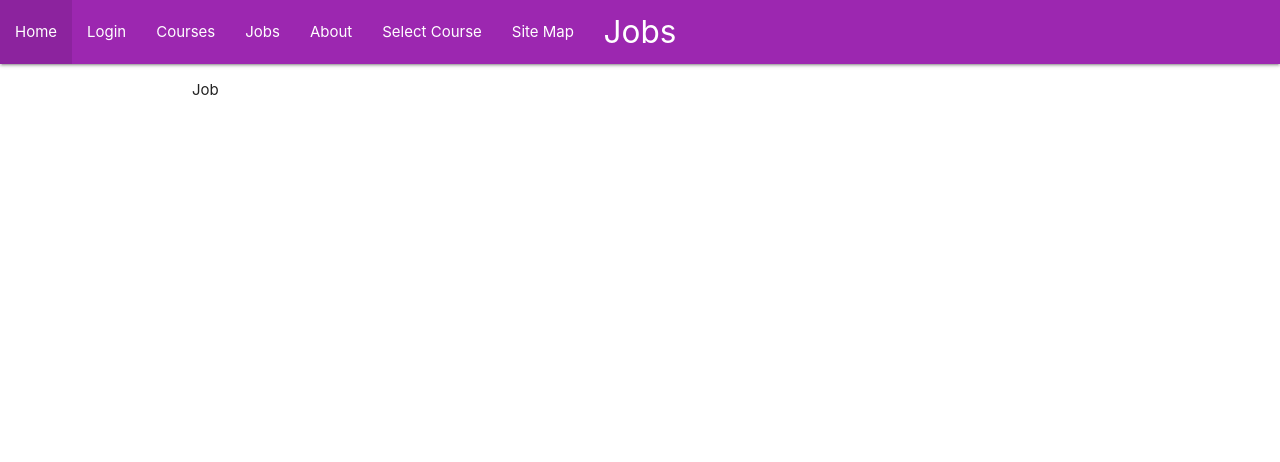
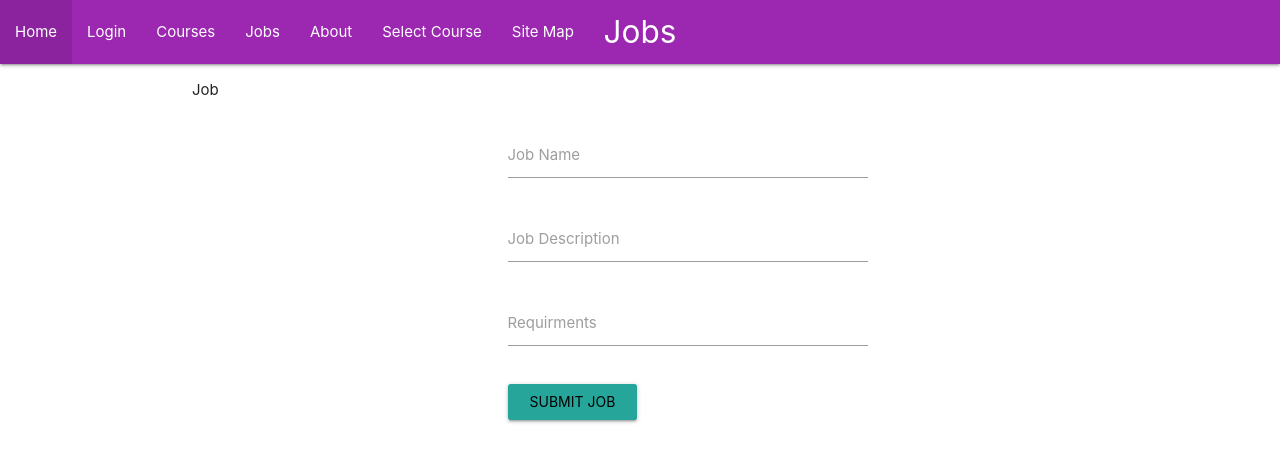
Before and after one commit to coderGambit/flaskmvc, a Flask app: template App/templates/jobs.html in a window 1280 px wide. Shown: the top 462 px of the page. Run offline with Flask 2, Linux system fonts and the light colour scheme; the template is opened without the code that fills it: values that come from a table or form of the project are taken from there, others are empty; parts of the project's set-up code (start-up, migrations or seed data) failed here and were passed over.

Commit message:
Update/10

```diff
--- a/App/forms.py
+++ b/App/forms.py
@@ -12,7 +12,7 @@ class JobForm(FlaskForm):
     jobname = StringField('Job Name')
     jobdescription = StringField('Job Description')
     requirements = StringField('Requirments')
-    submit = SubmitField('SubmitJob', render_kw={'class': 'btn waves-effect waves-light white-text'})
+    submit = SubmitField('Submit Job', render_kw={'class': 'btn waves-effect waves-light white-text'})
 
 #class CourseForm(FlaskForm):
     #coursename = StringField('Course Name')
--- a/App/templates/dashboard.html
+++ b/App/templates/dashboard.html
@@ -5,5 +5,5 @@
 {{ super() }}
 
 {% block content %}
-<p>CDash Board</p>
+<p>Bash Board</p>
 {% endblock %}
--- a/App/templates/jobs.html
+++ b/App/templates/jobs.html
@@ -6,4 +6,31 @@
 
 {% block content %}
 <p>Job</p>
+
+ <div class="row">
+      <div class="row">
+        <form id="myForm" class="col s12 m8 offset-m2" method="POST" action="/signup">
+            {{ form.csrf_token }}
+
+            <div class="input-field col s12 m8 offset-m2">
+              {{ form.jobname(size=20, class="validate") }}
+              {{ form.jobname.label }}
+            </div>
+
+            <div class="input-field col s12 m8 offset-m2">
+              {{ form.jobdescription(size=50, class="validate") }}
+              {{ form.jobdescription.label }}
+            </div>
+
+            <div class="input-field col s12 m8 offset-m2">
+              {{ form.requirements(size=20, class="validate") }}
+              {{ form.requirements.label }}
+            </div>
+
+            <div class="input-field col s12 m8 offset-m2">
+              {{form.submit}}
+            </div>
+        </form>
+      </div>
+  </div>
 {% endblock %}
```
Also changed, not shown: App/templates/sitemap.html (+9 -1 lines), App/views/jobs.py (+14 -1 lines).
